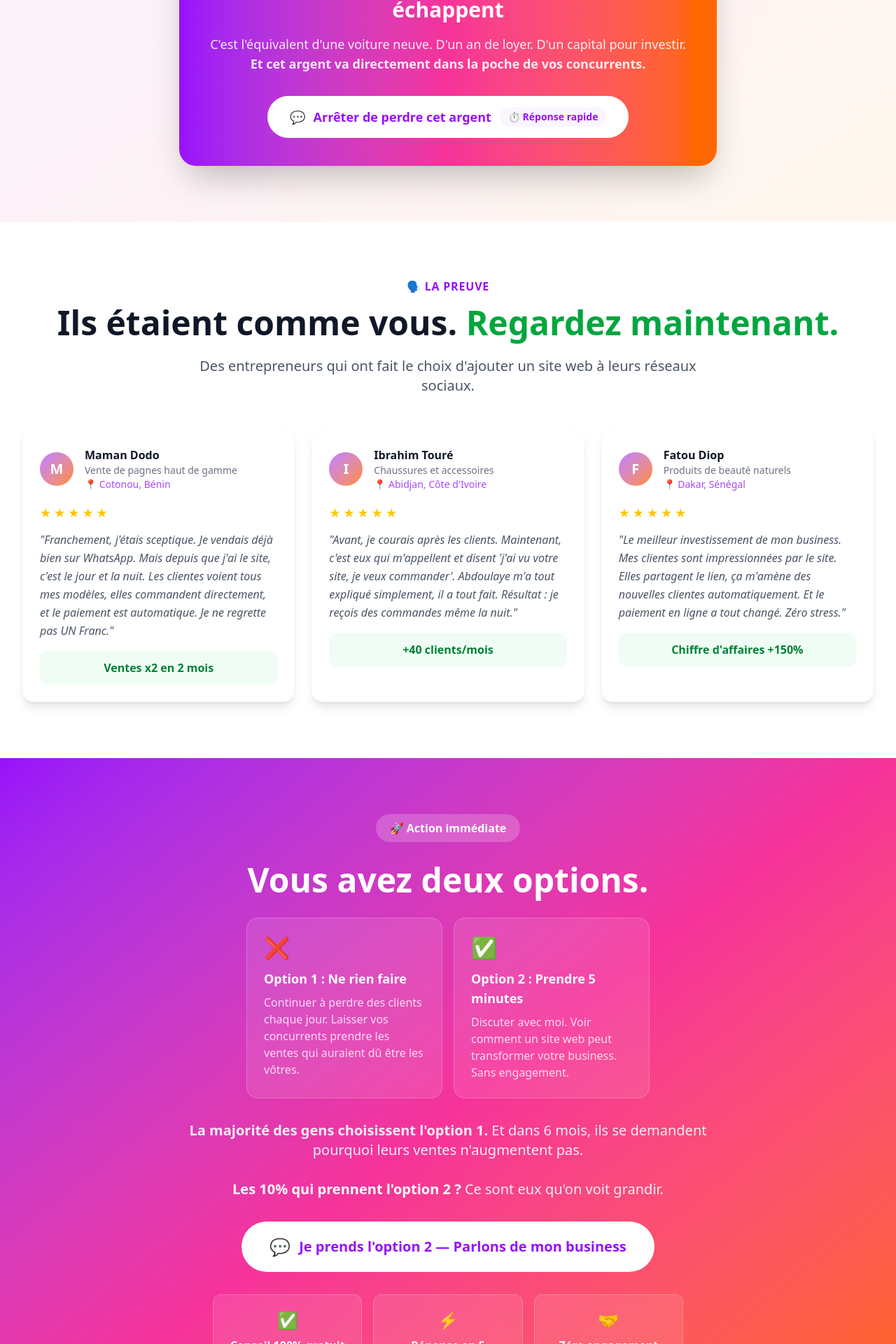
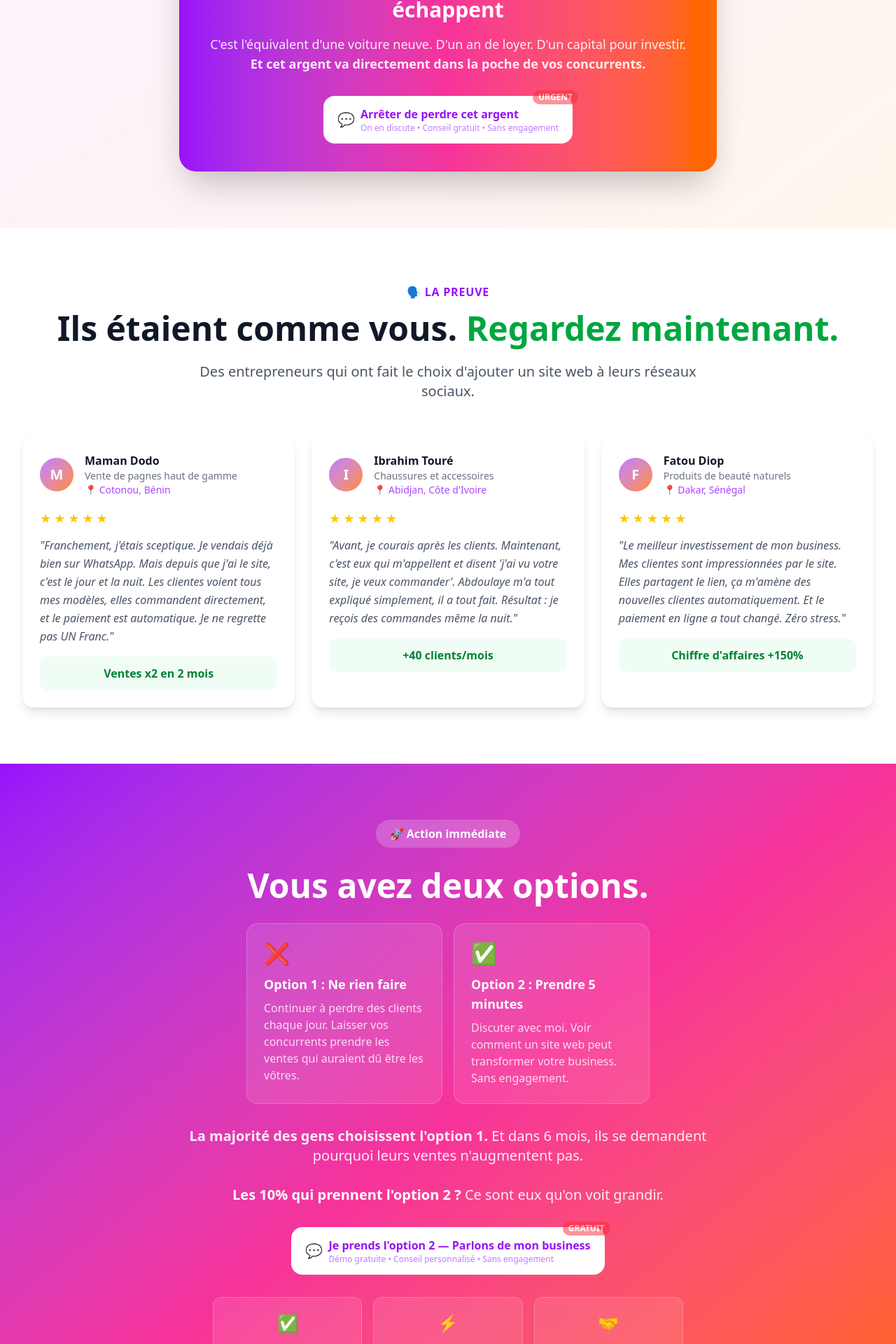
Before and after one commit to PATAWALA/LandingPage-Ecommerce, a Next.js app: page / in a window 1280 px wide. Shown: the part 7339-9259 px from the top of the page at 70% size. Built offline with nearby package versions, Linux system fonts and the light colour scheme.

Commit message:
7 update

```diff
--- a/pages/index.tsx
+++ b/pages/index.tsx
@@ -839,15 +839,22 @@ export default function Home() {
         C'est l'équivalent d'une voiture neuve. D'un an de loyer. D'un capital pour investir.<br/>
         <strong>Et cet argent va directement dans la poche de vos concurrents.</strong>
       </p>
+
+      {/* Bouton harmonisé */}
       <a
         href={whatsappLink}
         target="_blank"
         rel="noopener noreferrer"
-              className="inline-flex items-center gap-3 bg-white text-purple-600 px-8 py-4 rounded-full text-lg font-bold hover:shadow-2xl transition-all"
+        className="group relative inline-flex items-center justify-center gap-2 w-full sm:w-auto bg-white text-purple-600 px-5 py-3.5 rounded-2xl text-base font-bold hover:shadow-2xl transition-all active:scale-95"
       >
-              <span>💬</span>
-              Arrêter de perdre cet argent
-              <span className="text-sm bg-purple-50 px-3 py-1 rounded-full">⏱️ Réponse rapide</span>
+        <span className="text-xl">💬</span>
+        <span className="text-left">
+          <span className="block">Arrêter de perdre cet argent</span>
+          <span className="block text-xs text-purple-400 font-normal">On en discute • Conseil gratuit • Sans engagement</span>
+        </span>
+        <span className="absolute -top-2 -right-2 bg-red-500 text-white text-xs px-2 py-0.5 rounded-full font-bold animate-pulse">
+          URGENT
+        </span>
       </a>
     </div>
   </div>
@@ -919,15 +926,26 @@ export default function Home() {
       <br/><br/>
       <strong className="text-white">Les 10% qui prennent l'option 2 ?</strong> Ce sont eux qu'on voit grandir.
     </p>
+
+    {/* Bouton harmonisé */}
+    <div className="mb-8">
       <a
         href={whatsappLink}
         target="_blank"
         rel="noopener noreferrer"
-            className="inline-flex items-center gap-3 bg-white text-purple-600 px-10 py-5 rounded-full text-xl font-bold hover:shadow-2xl transition-all mb-8"
+        className="group relative inline-flex items-center justify-center gap-2 w-full sm:w-auto bg-white text-purple-600 px-5 py-3.5 rounded-2xl text-base font-bold hover:shadow-2xl transition-all active:scale-95"
       >
-            <span className="text-2xl">💬</span>
-            Je prends l'option 2 — Parlons de mon business
+        <span className="text-xl">💬</span>
+        <span className="text-left">
+          <span className="block">Je prends l'option 2 — Parlons de mon business</span>
+          <span className="block text-xs text-purple-400 font-normal">Démo gratuite • Conseil personnalisé • Sans engagement</span>
+        </span>
+        <span className="absolute -top-2 -right-2 bg-red-500 text-white text-xs px-2 py-0.5 rounded-full font-bold animate-pulse">
+          GRATUIT
+        </span>
       </a>
+    </div>
+
     <div className="grid grid-cols-1 md:grid-cols-3 gap-4 max-w-2xl mx-auto">
       {[
         { icon: "✅", title: "Conseil 100% gratuit", desc: "On discute de vos besoins, sans pression" },
```
Lines whose indentation alone changed are shown as unchanged.
